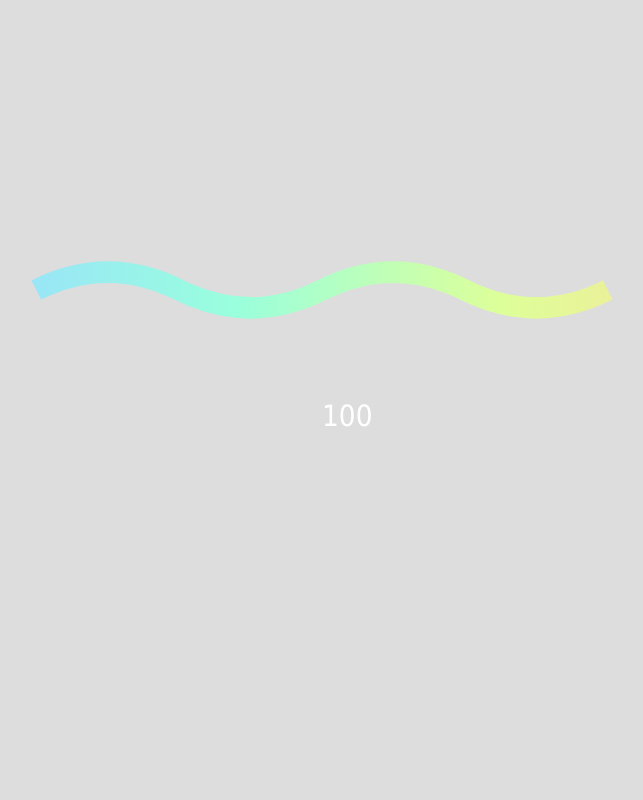
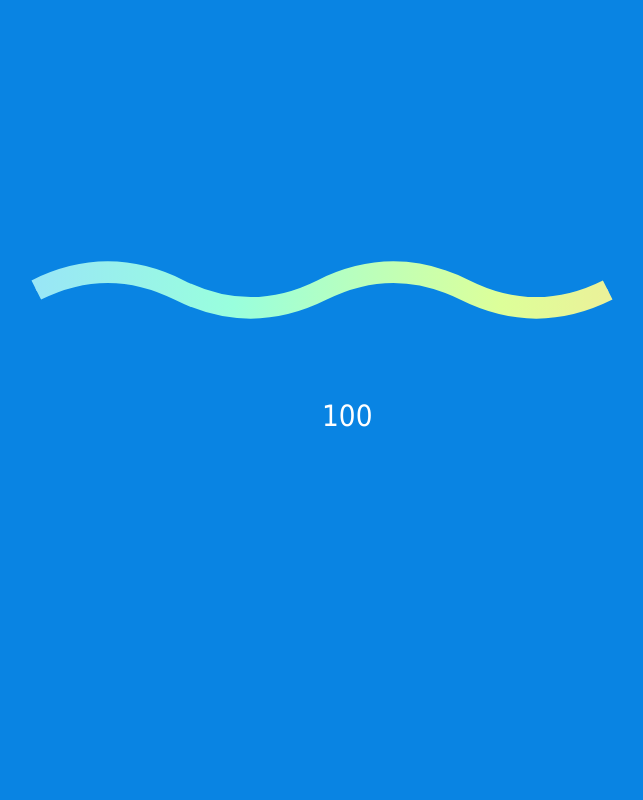
Before and after one commit to atulya02/MassMailing-in-PHP-MySQL, a PHP site: page / in a window 1280 px wide. Shown: the whole page, without its empty margins (318-961 px from the left). Run offline with PHP 8.4, Linux system fonts and the light colour scheme; data comes from the database, SQL or seed files in the repository; some libraries are stand-ins or nearby versions.

Commit message:
Add files via upload

```diff
--- a/home.php
+++ b/home.php
@@ -11,6 +11,7 @@ include('config.php');
 <head>
 	<title>Home</title>
 	<link rel="stylesheet" href="https://maxcdn.bootstrapcdn.com/bootstrap/3.3.7/css/bootstrap.min.css">
+     <link rel="icon" type="image/icon" href="images/logo.png"/>
 
      <style type="text/css">
           *{
--- a/index.php
+++ b/index.php
@@ -9,11 +9,12 @@ $result = $statement->fetchAll();
 <!DOCTYPE html>
 <html>
 	<head>
-		<title>Send Bulk Email using PHPMailer with Ajax PHP</title>
+		<title>Send Bulk Email </title>
 		<script src="https://ajax.googleapis.com/ajax/libs/jquery/3.1.0/jquery.min.js"></script>
 		<link rel="stylesheet" href="https://maxcdn.bootstrapcdn.com/bootstrap/3.3.6/css/bootstrap.min.css" />
 		<script src="https://maxcdn.bootstrapcdn.com/bootstrap/3.3.7/js/bootstrap.min.js"></script>
 		<script type="text/javascript" src="js/loading-bar.js"></script>
+		<link rel="icon" type="image/icon" href="images/logo.png"/>
 		<style type="text/css">
 			#overlay {
             position: fixed;
@@ -42,7 +43,7 @@ $result = $statement->fetchAll();
 		<link rel="stylesheet" type="text/css" href="css/loading-bar.css">
 	</head>
 	<body>
-		<div id="overlay" style="background: #ddd;">
+		<div id="overlay" style="background: #0984e3;">
 
 			<div class="ldBar" id="myItem1"
 			  style="width:100%;height:100px",
--- a/login_new.php
+++ b/login_new.php
@@ -4,6 +4,7 @@
 	<title>Login/SignUp</title>
 	<link rel="stylesheet" type="text/css" href="css/style.css">
   <script src="https://ajax.googleapis.com/ajax/libs/jquery/3.3.1/jquery.min.js"></script>
+  <link rel="icon" type="image/icon" href="images/logo.png"/>
 </head>
 <body>
 <div id="overlay">
```
Also changed, not shown: images/logo.png (added).
